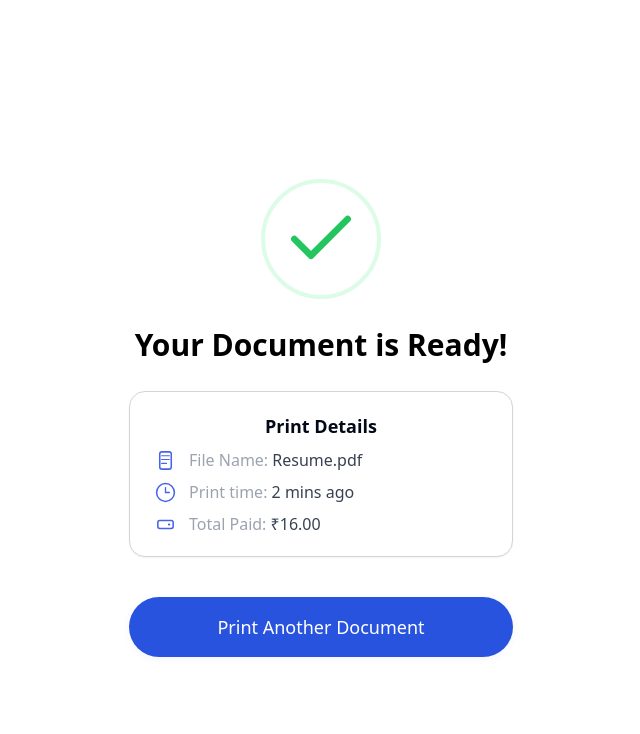
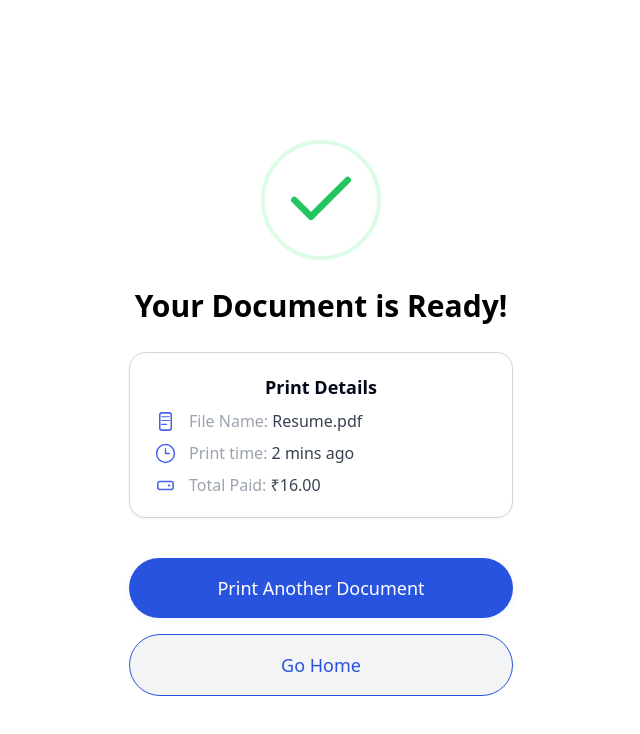
Before and after one commit to prathamesh901/kagpatra-frontend, a React (Vite) app: page /print-confirmation in a window 1280 px wide. Shown: the top 734 px of the page, without its empty margins (319-959 px from the left). Built offline with nearby package versions, Linux system fonts and the light colour scheme.

Commit message:
Add go home button to confirmation page
Adds a "Go Home" button to the print confirmation page, allowing users to navigate back to the main index page.

```diff
--- a/src/pages/PrintConfirmationPage.tsx
+++ b/src/pages/PrintConfirmationPage.tsx
@@ -73,6 +73,13 @@ const PrintConfirmationPage = () => {
         >
           Print Another Document
         </button>
+        <button
+          type="button"
+          className="block w-full max-w-md mx-auto mt-4 rounded-full bg-gray-100 hover:bg-gray-200 text-[#2853de] border border-[#2853de] text-lg font-medium px-6 py-4 shadow-none transition"
+          onClick={() => navigate("/")}
+        >
+          Go Home
+        </button>
       </div>
     </div>
   );
```
